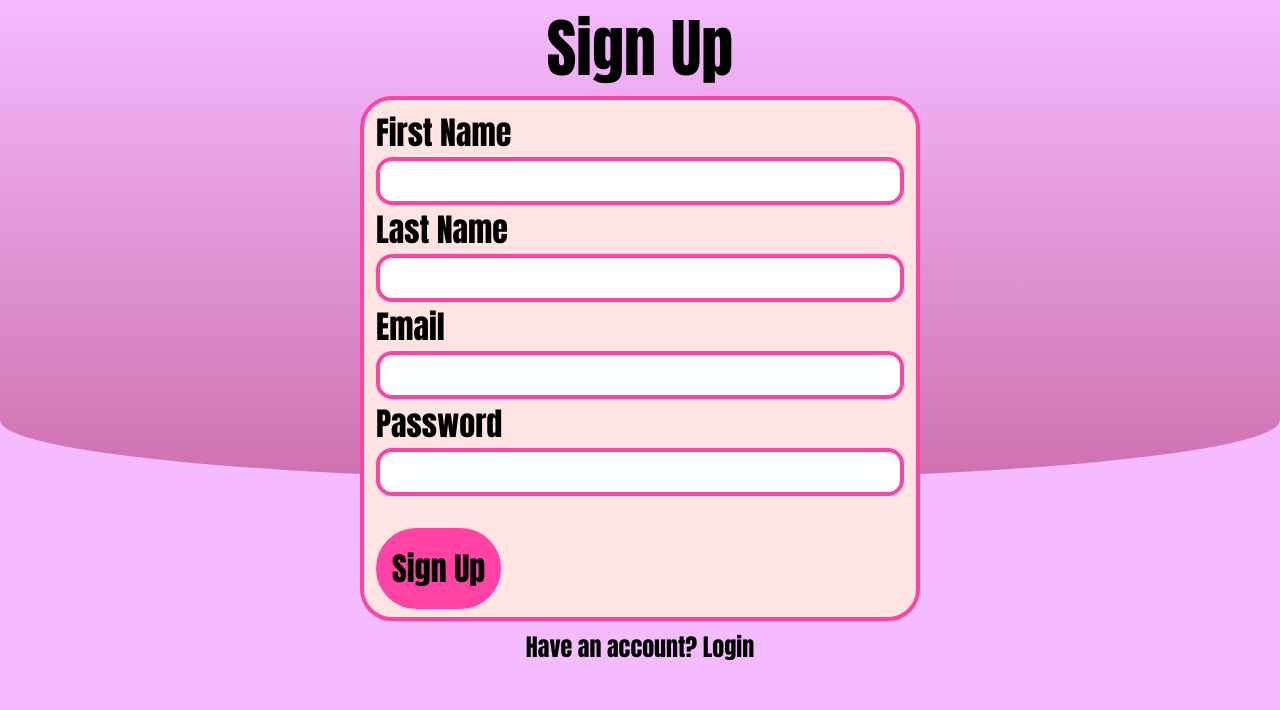
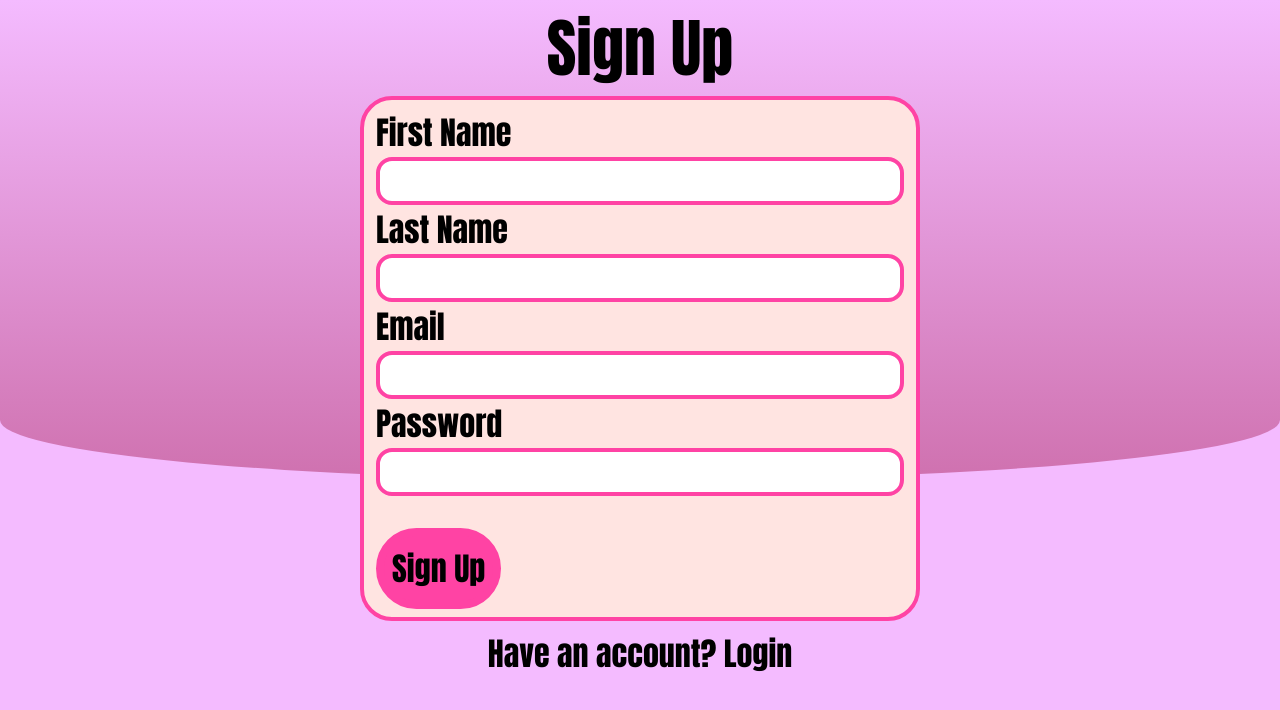
Before and after one commit to VioletViolaVi/contact_form, a plain HTML site: page index.html in a window 1280 px wide. Drawn offline with Linux system fonts and the light colour scheme; a web font is replaced by a local one.

Commit message:
make link switch responsive for larger screens

```diff
--- a/static/css/switch_link.css
+++ b/static/css/switch_link.css
@@ -12,3 +12,9 @@
   color: #ff43a4;
   font-weight: 900;
 }
+
+@media (min-width: 800px) {
+  #switchLink p {
+    font-size: 2rem;
+  }
+}
```
